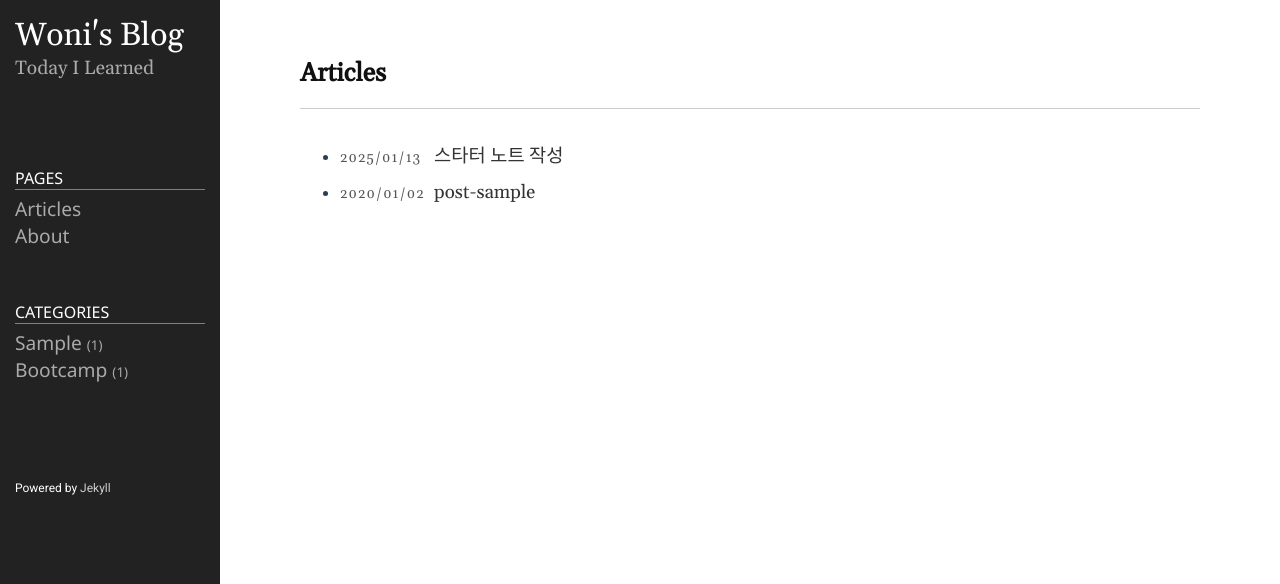
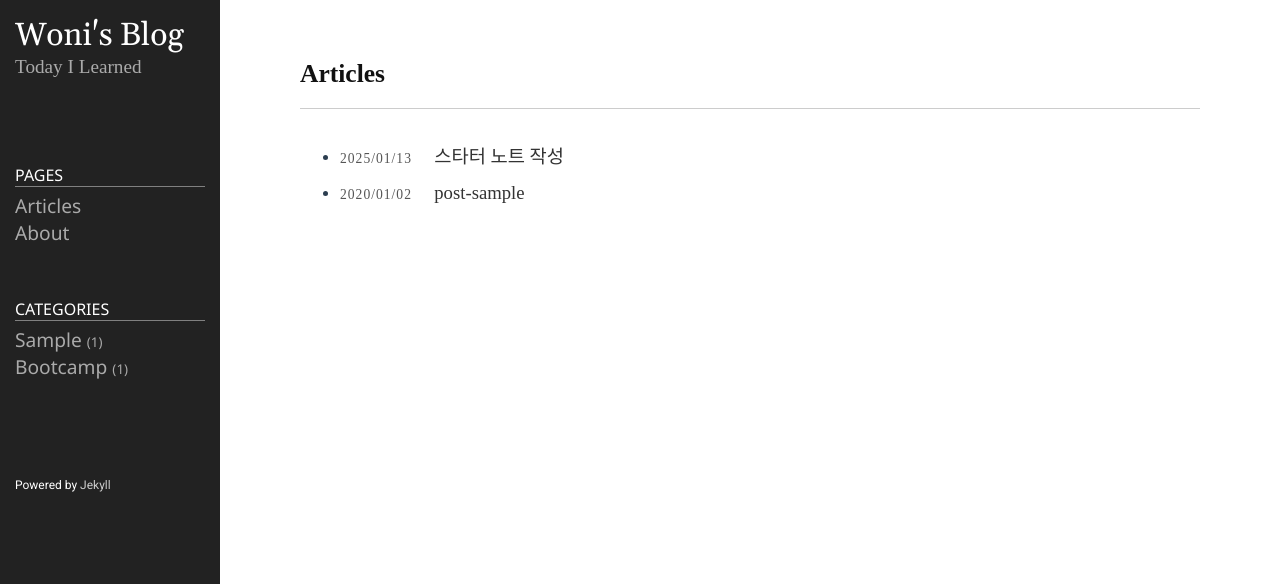
Before and after one commit to s-woni/s-woni.github.io, a Jekyll site: the page built from index.md, in a window 1280 px wide. Shown: the top 584 px of the page. Built offline with Jekyll 4.4.1, drawn with Linux system fonts in a browser that asks for light colours.

Commit message:
Update style.css

```diff
--- a/public/css/style.css
+++ b/public/css/style.css
@@ -49,7 +49,7 @@ body {
 	height: 100%;
 	margin: 0;
 	padding: 0;
-	font-family: 'Gelasio', 'Nanum Myeongjo', serif;
+	/* font-family: 'Gelasio', 'Nanum Myeongjo', serif; */
 	color: #2c3e50;
 }
 
```
